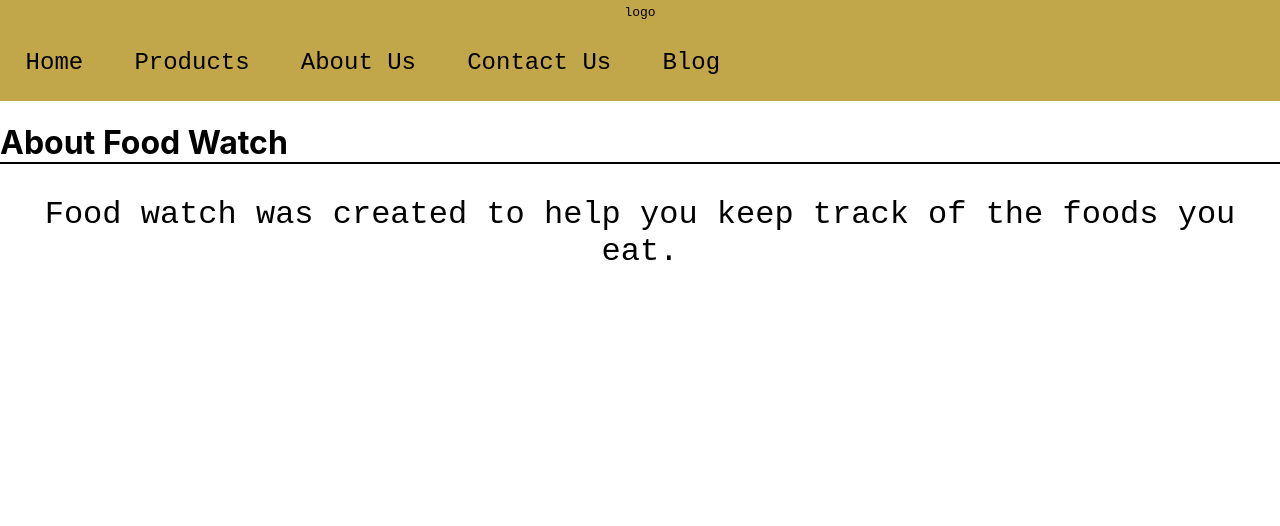
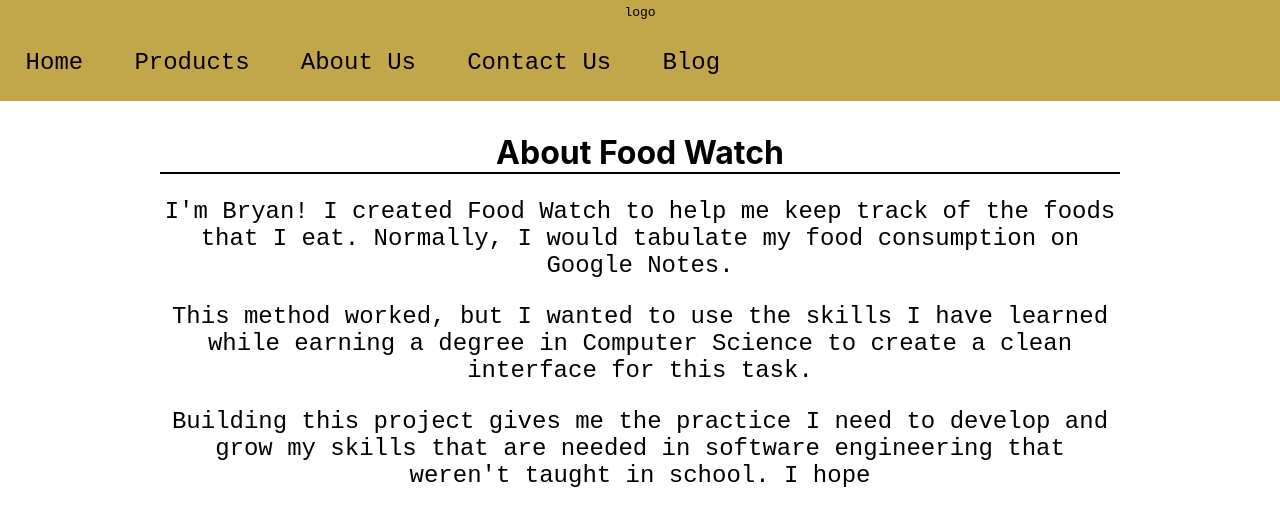
Before and after one commit to bromero52/food-watch, a React (Create React App) app: page /about in a window 1280 px wide. Shown: the top 526 px of the page. Built offline with nearby package versions, Linux system fonts and the light colour scheme.

Commit message:
getting there

```diff
--- a/src/components/About.js
+++ b/src/components/About.js
@@ -3,12 +3,25 @@ import '../styles/About.css'
 export default class About extends Component {
     render() {
         return (
-            <div className="container">
+            <div className="about-container">
                 <h1 className="title"> About Food Watch </h1>
 
                 <p>
-                    Food watch was created to help you keep track of
-                    the foods you eat.
+                    I'm Bryan! I created Food Watch to help me keep track of
+                    the foods that I eat. Normally, I would tabulate my food
+                    consumption on Google Notes.
+                </p>
+
+                <p>
+                    This method worked, but I wanted to use the skills I have
+                    learned while earning a degree in Computer Science to create
+                    a clean interface for this task.
+                </p>
+
+                <p>
+                    Building this project gives me the practice I need to develop
+                    and grow my skills that are needed in software engineering that
+                    weren't taught in school. I hope
                 </p>
             </div>
         )
--- a/src/styles/About.css
+++ b/src/styles/About.css
@@ -1,23 +1,29 @@
 h1 {
     border-bottom: 2px solid black;
-    text-align: center;
+
     display: flex;
 }
 
 .title {
-    text-align: center;
+    justify-content: center;
+    margin-top: 2rem;
 }
 
-.container {
-    display: block;
+.about-container {
+    display: float;
     text-align: center;
     min-width: 100vh;
-    margin-left: auto;
+    margin-left: 10rem;
+    margin-right: 10rem;
     justify-content: center;
+
 }
+
 
 p {
     display: block;
     font-family: monospace;
-    font-size: 2rem;
+    font-size: 1.5rem;
+    word-wrap: break-word;
+
 }
```
Also changed, not shown: 1 other file (tests, documents, lock files or other folders).
